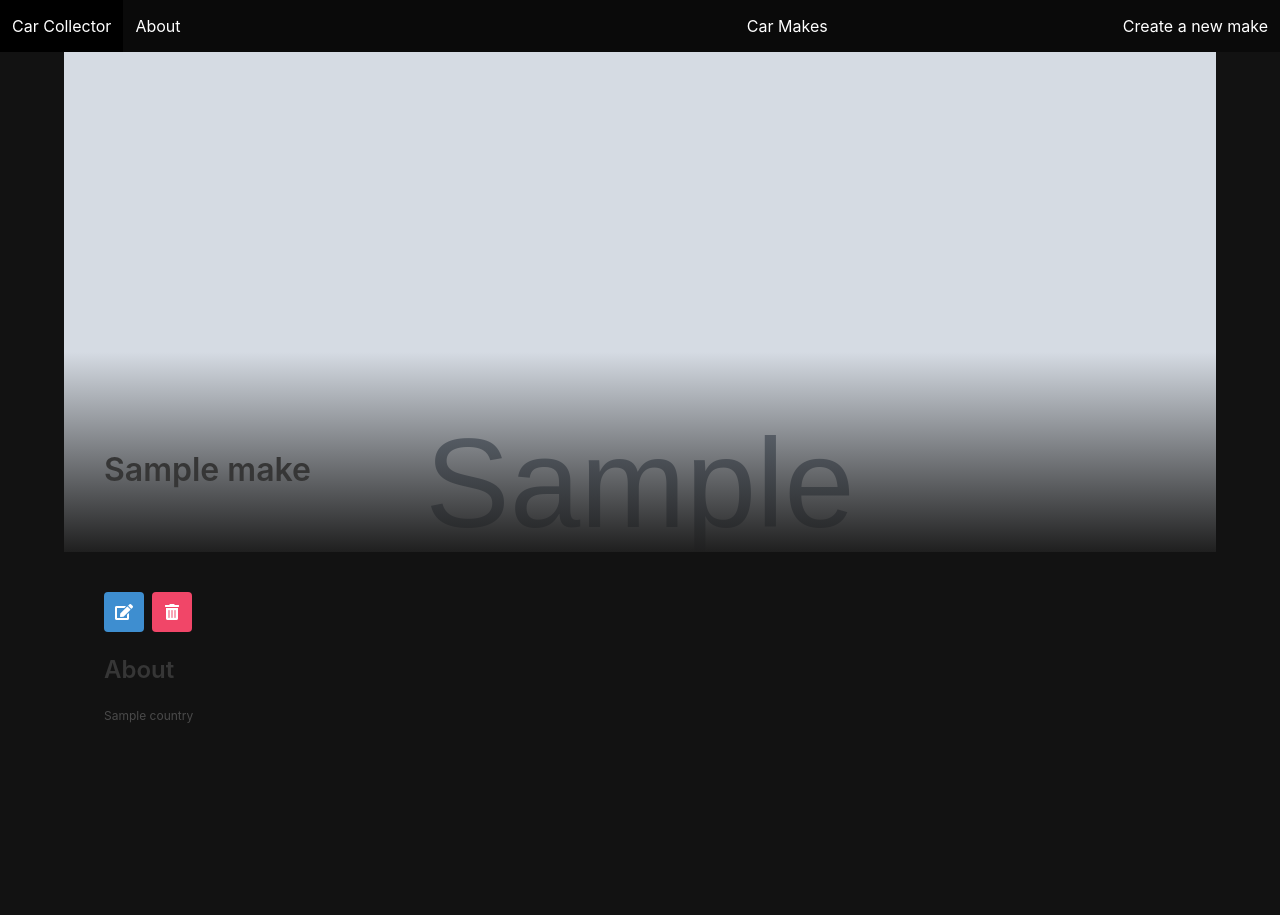
After one commit to raymondborel/django_cars_app, a Django app: template main_app/templates/make_detail.html in a window 1280 px wide. The commit adds this page. Shown: the top 915 px of the page. Run offline with Django 3.2, Linux system fonts and the light colour scheme; the template is opened without the code that fills it: most values are stand-ins (such as "Sample title", 1, 10 or a date in 2020); grey boxes marked "Sample" are stand-in pictures.

Commit message:
created Detail page

```diff
--- a/main_app/static/styles/main.css
+++ b/main_app/static/styles/main.css
@@ -8,6 +8,11 @@ h1,
   h2,
   h3 {
     color: #ffffff;
+  }
+
+  .container {
+    padding: 40px;
+    padding-right: 0;
   }
 
   .title {
@@ -22,7 +27,7 @@ h3 {
   }
 
   .gallery .card {
-    transition: .1s linear;
+    transition: 0.1s linear;
   }
 
   .gallery .card:hover {
@@ -33,3 +38,41 @@ h3 {
   p {
     font-size: 12px;
   }
+
+  .detail__img {
+    position: absolute;
+    left: 0;
+    top: 0;
+    width: 100%;
+    height: 500px;
+    background-color: #ffffff;
+    overflow: hidden;
+  }
+
+  .detail__img::after {
+    content: "";
+    background-image: linear-gradient(transparent 60%, #1f1f1f);
+    position: absolute;
+    top: 0;
+    left: 0;
+    width: 100%;
+    height: 100%;
+    z-index: 5;
+  }
+
+  img {
+    width: 100%;
+    height: 500px;
+    object-fit: cover;
+    object-position: top;
+  }
+
+  .detail__name {
+    position: absolute;
+    z-index: 5;
+    top: 400px;
+  }
+
+  .detail__container {
+    margin-top: 500px;
+  }
--- a/main_app/templates/base.html
+++ b/main_app/templates/base.html
@@ -5,12 +5,12 @@
         <meta charset="UTF-8" />
         <meta http-equiv="X-UA-Compatible" content="IE=edge" />
         <meta name="viewport" content="width=device-width, initial-scale=1.0" />
+        <link rel="stylesheet" href="https://cdnjs.cloudflare.com/ajax/libs/font-awesome/5.15.4/css/all.min.css">
         <link rel="stylesheet" href="{% static 'styles/main.css' %}" />
         <script src="{% static 'scripts/main.js' %}" defer></script>
-
         <link rel="stylesheet" href="https://cdn.jsdelivr.net/npm/bulma@0.9.2/css/bulma.min.css">
         <script src="https://code.jquery.com/jquery-3.6.0.min.js" integrity="sha256-/xUj+3OJU5yExlq6GSYGSHk7tPXikynS7ogEvDej/m4=" crossorigin="anonymous"></script>
-        <title>Car Collector -{% block title %}{% endblock %}</title>
+        <title>Car Collector - {% block title %}{% endblock %}</title>
     </head>
     <body >
         <nav class="navbar is-black" role="navigation" aria-label="main navigation">
--- /dev/null
+++ b/main_app/templates/make_detail.html
@@ -0,0 +1,28 @@
+{% extends 'base.html' %}
+{% block content %}
+<div class="detail__img">
+    <img src="{{make.image}}" alt="{{make.name}}" />
+</div>
+<div class="detail__name">
+    <h1 class="title">{{make.name}}</h1>
+</div>
+<div class="detail__container">
+    <div class="buttons">
+        <a href="" class="button is-info">
+            <span class="icon">
+                <i class="fas fa-edit"></i>
+            </span>
+        </a>
+        <a href="" class="button is-danger">
+            <span class="icon">
+                <i class="fas fa-trash-alt"></i>
+            </span>
+        </a>
+    </div>
+    <div class="detail__about">
+        <h4 class="title is-4">About</h4>
+        <p>{{make.country}}</p>
+    </div>
+</div>
+
+{% endblock %}
--- a/main_app/urls.py
+++ b/main_app/urls.py
@@ -6,4 +6,5 @@ urlpatterns = [
     path('about/', views.About.as_view(), name="about"),
     path('makes/', views.MakeList.as_view(), name="make_list"),
     path('makes/new/', views.MakeCreate.as_view(), name="make_create"),
+    path('makes/<int:pk>/', views.MakeDetail.as_view(), name="make_detail"),
 ]
--- a/main_app/views.py
+++ b/main_app/views.py
@@ -4,6 +4,7 @@ from django.views import View # <- View class to handle requests
 from django.http import HttpResponse # <- a class to handle sending a type of response
 from django.views.generic.base import TemplateView
 from django.views.generic.edit import CreateView
+from django.views.generic import DeleteView
 
 # Create your views here.
 
@@ -38,6 +39,9 @@ class MakeList(TemplateView):
             context["makes"] = Make.objects.all()
         return context
 
+class MakeDetail(DeleteView):
+    model = Make
+    template_name = "make_detail.html"
 
 
 # makes = [
```
Also changed, not shown: main_app/templates/make_list.html (+3 -4 lines). Lines whose indentation alone changed are shown as unchanged.
